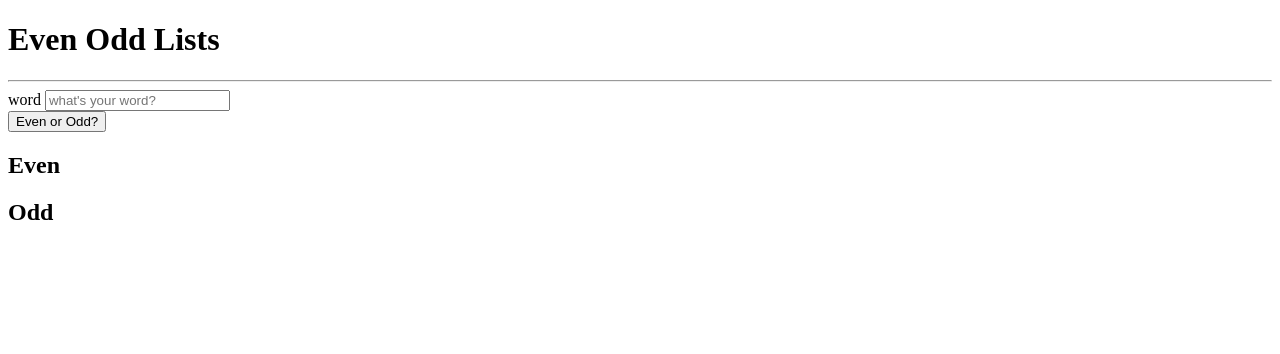
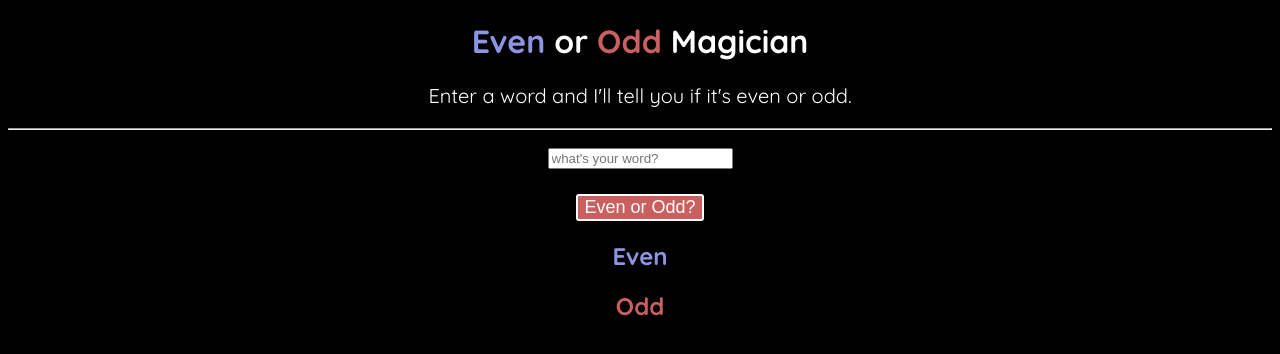
Before and after one commit to mikailacomfort/even-odd, a plain HTML site: page index.html in a window 1280 px wide. Drawn offline with Linux system fonts and the light colour scheme.

Commit message:
styling updates

```diff
--- a/index.html
+++ b/index.html
@@ -5,19 +5,23 @@
   <meta name="viewport" content="width=device-width, initial-scale=1.0">
   <title>Even Odd</title>
   <link rel="stylesheet" href="styles.css">
+  <link rel="preconnect" href="https://fonts.googleapis.com">
+  <link rel="preconnect" href="https://fonts.gstatic.com" crossorigin>
+  <link href="https://fonts.googleapis.com/css2?family=Quicksand:wght@300..700&display=swap" rel="stylesheet">
   <script src="main.js" defer></script>
 </head>
 <body>
-  <h1>Even Odd Lists</h1>
+  <h1><span class="blue">Even</span> or <span class="red">Odd </span>Magician</h1>
+  <p>Enter a word and I'll tell you if it's even or odd.</p>
   <hr/>
 
   <form id="even-odd-form" autocomplete="off" target="_blank">
     <div>
-      <label for="word">word</label>
-      <input type="text" name="word" id="word"  placeholder="what's your word?" onkeyup="updateWord(this)">
+      <label for="word"></label>
+      <input class="box" type="text" name="word" id="word"  placeholder="what's your word?" onkeyup="updateWord(this)">
     </div>
     <div>
-      <input type="button" value="Even or Odd?" onclick="handleSubmit()">
+      <input class="button" type="button" value="Even or Odd?" onclick="handleSubmit()">
     </div>
   </form>
   <section>
@@ -25,7 +29,7 @@
     <ul id="even"></ul>
   </section>
   <section>
-    <h2>Odd</h2>
+    <h2 class="odd">Odd</h2>
     <ul id="odd"></ul>
   </section>
 </body>
--- a/styles.css
+++ b/styles.css
@@ -0,0 +1,48 @@
+body {
+  background-color: black;
+  color: white;
+  text-align: center;
+  font-family: quicksand;
+}
+
+ul {
+  list-style: none;
+  margin-right: 45px;
+}
+
+.box {
+  margin: 10px;
+}
+
+h2 {
+  color: #8d94e3;
+}
+
+.odd {
+  color:#c95f5f;
+}
+
+p {
+  font-size: 20px;
+}
+
+.blue {
+  color: #8d94e3;
+}
+
+.red {
+  color: #c95f5f;
+}
+
+.button {
+  font-size: 18px;
+  background-color: #c95f5f;
+  border: solid 2px white;
+  color: white;
+  border-radius: 3px;
+  margin-top: 15px;
+}
+
+.button:hover {
+  cursor: pointer;
+}
```
